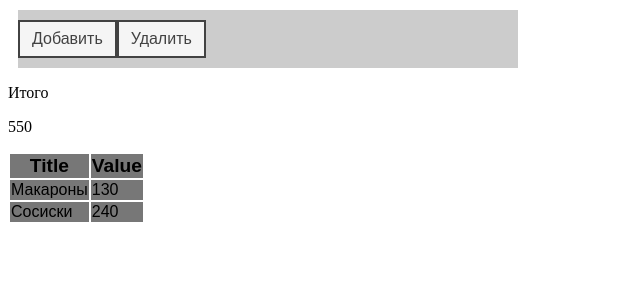
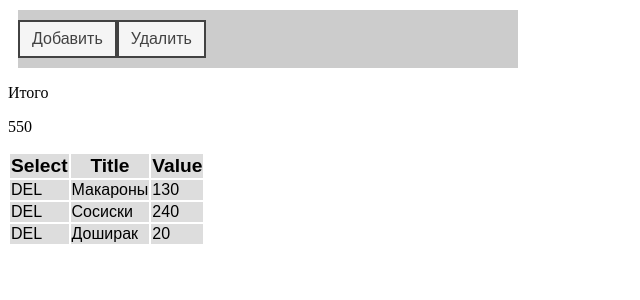
Before and after one commit to vgsnv/MgmArticles, a React app: page / in a window 1280 px wide. Both pictures are taken after a click on the button "Удалить". Shown: the top 300 px of the page, without its empty margins (0-640 px from the left). Built offline with nearby package versions, Linux system fonts and the light colour scheme; the HTML template or start-up script is replaced by a standard one.

Commit message:
add articlesMode

```diff
--- a/src/components/App.tsx
+++ b/src/components/App.tsx
@@ -1,7 +1,7 @@
 import * as React from "react";
 import ControlPanelCont from 'components/ControlPanel/ControlPanelCont';
 import {SummaryPanel} from 'components/SummaryPanel/SummaryPanel';
-import {ArticleList} from 'components/ArticleList/ArticleList';
+import ArticleListCont from 'components/ArticleList/ArticleListCont';
 
 class App extends React.Component<{}, {}> {
 
@@ -16,22 +16,10 @@ class App extends React.Component<{}, {}> {
       summary: 550
     }
 
-    const articles = [{
-      id: '19df4', title: 'Макароны', value: 130
-    }, {
-      id: '19df3', title: 'Сосиски', value: 240
-    }];
-
-    const articlesList = {
-      articles: articles,
-      onClickTitle: () => {console.log('Order by Title')},
-      onClickValue: () => {console.log('Order by Value')},
-    }
-
     return(<main>
       <ControlPanelCont/>
       <SummaryPanel {...summary}/>
-      <ArticleList {...articlesList}/>
+      <ArticleListCont/>
     </main>);
   }
 
--- a/src/components/ArticleList/Article/Article.styl
+++ b/src/components/ArticleList/Article/Article.styl
@@ -1,6 +1,6 @@
 .article
   font-family sans-serif
-  background-color #777
+  background-color #ddd
   margin 10px 0
 
 .artilce-title
--- a/src/components/ArticleList/Article/Article.tsx
+++ b/src/components/ArticleList/Article/Article.tsx
@@ -4,7 +4,7 @@ import * as css from './Article.styl';
 import { Article as IArticle } from 'flow/model';
 
 interface Props extends IArticle{
-
+  articlesMode: string;
 };
 
 interface State{
@@ -19,11 +19,15 @@ export class Article extends React.Component<Props, State> {
 
     const {
       title,
-      value
+      value,
+      articlesMode
     } = this.props
 
     return(<tr className={css.article}>
-      <td className={css.artilceTitle} >{title}</td><td className={css.artilceValue}>{value}</td>
+      { articlesMode === 'DELETING' &&
+      <td>DEL</td> }
+      <td className={css.artilceTitle} >{title}</td>
+      <td className={css.artilceValue}>{value}</td>
     </tr>);
 
   };
--- a/src/components/ArticleList/ArticleList.tsx
+++ b/src/components/ArticleList/ArticleList.tsx
@@ -5,8 +5,12 @@ import { Article } from './Article/Article';
 import { ArticleListHeader } from './ArticleListHeader/ArticleListHeader';
 import { State } from 'flow/model';
 
-interface Props{
+export interface Props{
   articles: State.articles;
+  articlesMode: string;
+};
+
+export interface Dispatch{
   onClickTitle: () => void;
   onClickValue: () => void;
 };
@@ -15,18 +19,19 @@ interface State{
 
 };
 
-export class ArticleList extends React.Component<Props, State> {
+export class ArticleList extends React.Component<Props & Dispatch, State> {
 
   private getArticles(){
 
     const {
-      articles
+      articles,
+      articlesMode
     } = this.props;
 
     console.log('getArticles', articles);
 
     return articles.map(article => {
-      return(<Article key={article.id} {...article}/>);
+      return(<Article key={article.id} articlesMode = { articlesMode } {...article}/>);
     })
 
   };
@@ -38,12 +43,14 @@ export class ArticleList extends React.Component<Props, State> {
     const getArticles = this.getArticles();
 
     const {
+      articlesMode,
       onClickTitle,
       onClickValue
     } = this.props
 
     return(<table id={css.articleList}>
       <ArticleListHeader
+        articlesMode = {articlesMode}
         onClickHeadTitle = {onClickTitle}
         onClickHeadValue = {onClickValue}/>
       <tbody>{getArticles}</tbody>
--- /dev/null
+++ b/src/components/ArticleList/ArticleListCont.ts
@@ -0,0 +1,24 @@
+import * as React from 'react';
+import { connect } from 'react-redux';
+
+import { ArticleList, Props, Dispatch } from './ArticleList';
+
+import { State } from 'flow/model';
+
+type MapStateToProps = Props;
+
+const mapStateToProps = ({articles, articlesMode}): MapStateToProps => ({
+  articles,
+  articlesMode,
+})
+
+type MapDispatchToProps = Dispatch;
+
+const mapDispatchToProps = (dispatch): MapDispatchToProps =>({
+  onClickTitle: () => {console.log('Order by Title')},
+  onClickValue: () => {console.log('Order by Value')},
+})
+
+const ArticleListCont = connect<MapStateToProps, MapDispatchToProps, {} >(mapStateToProps, mapDispatchToProps)(ArticleList);
+
+export default ArticleListCont;
--- a/src/components/ArticleList/ArticleListHeader/ArticleListHeader.styl
+++ b/src/components/ArticleList/ArticleListHeader/ArticleListHeader.styl
@@ -2,7 +2,7 @@
   font-family sans-serif
   font-size 1.2em
   width 96%
-  background-color #777
+  background-color #ddd
   padding 10px 2%
   margin 10px 0
   cursor pointer
--- a/src/components/ArticleList/ArticleListHeader/ArticleListHeader.tsx
+++ b/src/components/ArticleList/ArticleListHeader/ArticleListHeader.tsx
@@ -1,28 +1,38 @@
 import * as React from 'react';
 import * as css from './ArticleListHeader.styl';
+import { ArticlesMode } from 'flow/model';
 
-interface Props{
+export interface Props{
+  articlesMode: string
+}
+
+export interface Dispatch{
   onClickHeadTitle: () => void;
   onClickHeadValue: () => void;
-};
+}
 
 interface State{
 
 };
 
-export class ArticleListHeader extends React.Component<Props, State> {
+export class ArticleListHeader extends React.Component<Props & Dispatch, State> {
 
   render(){
 
     console.log('ArticleListHeader props', this.props);
 
     const {
+      articlesMode,
       onClickHeadTitle,
       onClickHeadValue
     } = this.props
 
     return(<thead id={css.articleListHeader}>
-      <tr><th onClick={onClickHeadTitle} >Title</th><th onClick={onClickHeadValue} >Value</th></tr>
+      <tr>
+        { articlesMode === 'DELETING' &&
+        <th>Select</th> }
+        <th onClick={onClickHeadTitle} >Title</th>
+        <th onClick={onClickHeadValue} >Value</th></tr>
     </thead>);
 
   };
--- a/src/components/ControlPanel/ControlPanelCont.ts
+++ b/src/components/ControlPanel/ControlPanelCont.ts
@@ -3,7 +3,7 @@ import { connect } from 'react-redux';
 
 import { ControlPanel, Props, Dispatch } from './ControlPanel';
 
-import { articleModeAdding, articleModeDeleting } from 'flow/articlesEditingMode';
+import { articleModeAdding, articleModeDeleting } from 'flow/articlesMode';
 
 type MapStateToProps = Props;
 
--- a/src/flow/articles.ts
+++ b/src/flow/articles.ts
@@ -16,7 +16,15 @@ const articleDel = (id: string) => ({
 
 //REDUCERS
 
-export const articles = (state: State.articles = [], action) => {
+const InitialArticles = [{
+  id: '19df4', title: 'Макароны', value: 130
+}, {
+  id: '19df3', title: 'Сосиски', value: 240
+}, {
+  id: '19df5', title: 'Доширак', value: 20
+}];
+
+export const articles = (state: State.articles = InitialArticles, action) => {
 
   switch(action.type){
     case ARTICLE_ADD:
--- a/src/flow/articlesEditingMode.ts
+++ b/src/flow/articlesMode.ts
@@ -1,4 +1,4 @@
-import { State, ArticlesEditingMode } from './model';
+import { State } from './model';
 
 //ACTIONS
 const ARTICLIE_MODE_NORMAL = 'ARTICLIE_MODE_NORMAL';
@@ -20,7 +20,7 @@ export const articleModeDeleting = () =>({
 
 //REDUCERS
 
-export const articlesEditingMode = (state: State.articlesEditingMode = 'NORMAL', action) => {
+export const articlesMode = (state: State.articlesMode = 'NORMAL', action) => {
 
   switch(action.type){
     case ARTICLIE_MODE_NORMAL:
--- a/src/flow/model.ts
+++ b/src/flow/model.ts
@@ -4,9 +4,9 @@ export interface Article {
   readonly value: number;
 };
 
-export type ArticlesEditingMode = 'NORMAL' | 'ADDING' |'DELETING';
+export type ArticlesMode = 'NORMAL' | 'ADDING' |'DELETING';
 
 export namespace State {
   export type articles = ReadonlyArray<Article>;
-  export type articlesEditingMode = ArticlesEditingMode;
+  export type articlesMode = ArticlesMode;
 }
--- a/src/flow/reducers.ts
+++ b/src/flow/reducers.ts
@@ -1,10 +1,10 @@
 import { combineReducers } from 'redux';
 import { articles } from './articles';
-import { articlesEditingMode } from './articlesEditingMode';
+import { articlesMode } from './articlesMode';
 
 const reducers = combineReducers({
   articles,
-  articlesEditingMode,
+  articlesMode,
 })
 
 export default reducers;
```
